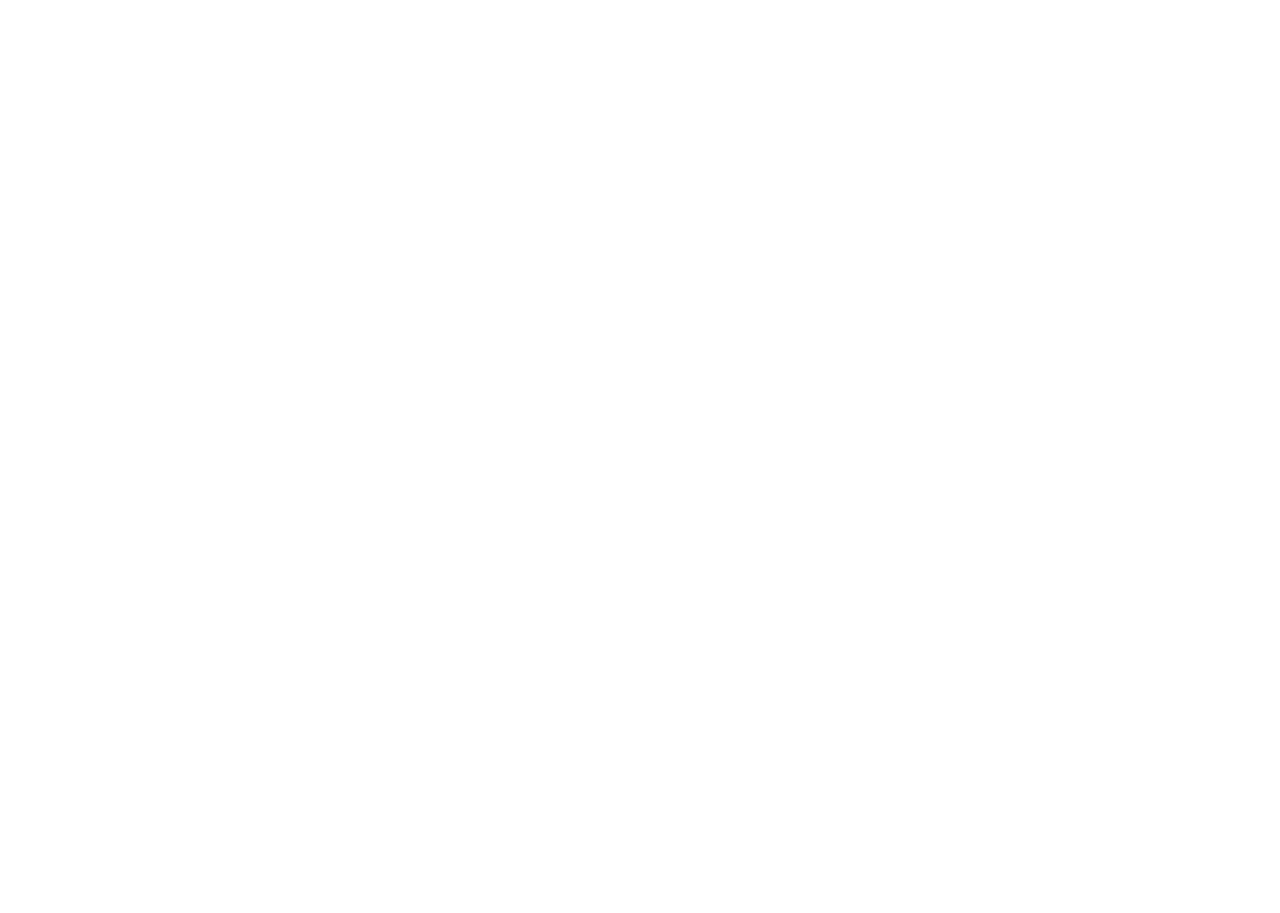
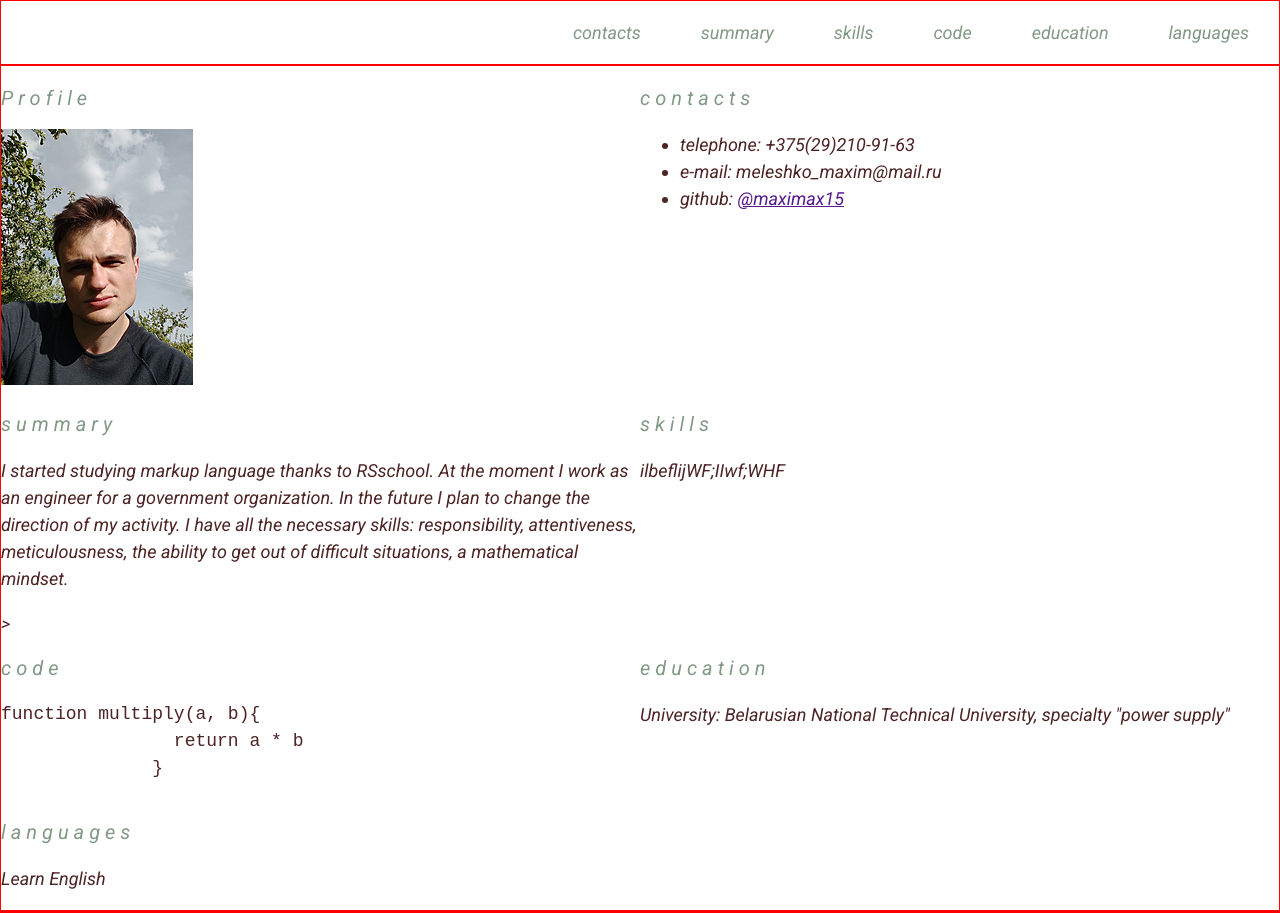
Before and after one commit to maximax15/rsschool-cv, a plain HTML site: page index.html in a window 1280 px wide. Before the commit the page ends 800 px from the top, so only its background shows below. Drawn offline with Linux system fonts and the light colour scheme.

Commit message:
refactor:reload style.css and index.html (poluchilas dich)

```diff
--- a/index.html
+++ b/index.html
@@ -7,12 +7,68 @@
     <link rel="stylesheet" href="style.css">
     <link rel="icon" href="assets/favicon.ico">
     <link rel="preconnect" href="https://fonts.googleapis.com">
-<link rel="preconnect" href="https://fonts.gstatic.com" crossorigin>
-<link href="https://fonts.googleapis.com/css2?family=Roboto:ital,wght@1,100&display=swap" rel="stylesheet">
+    <link rel="preconnect" href="https://fonts.gstatic.com" crossorigin>
+    <link href="https://fonts.googleapis.com/css2?family=Roboto:ital,wght@1,100;1,400&display=swap" rel="stylesheet">
     <title>Document</title>
 </head>
 <body>
-<p class="card"></p>
+<header class="header">
+    <div class="container">
+<nav class="nav">
+    <ul class="nav-list">
+        <li class="nav-item"><a href="" class="nav-link">contacts</a></li>
+        <li class="nav-item"><a href="" class="nav-link">summary</a></li>
+        <li class="nav-item"><a href="" class="nav-link">skills</a></li>
+        <li class="nav-item"><a href="" class="nav-link">code</a></li>
+        <li class="nav-item"><a href="" class="nav-link">education</a></li>
+        <li class="nav-item"><a href="" class="nav-link">languages</a></li>
+    </ul>
+</nav>
+    </div>
+</header>
+<main class="main">
+    <div class="container main-container" >
+        <section class="section" id="profile">
+            <h1 class="section-title">Profile</h1>
 
+            <img src="./assets/favicon probnaya.ico" alt="Maxim Meleshko">
+        </section>
+        <section class="section" id="contacts">
+            <h2 class="section-title">contacts</h2>
+            <ul>
+                <li>telephone: +375(29)210-91-63</li>
+                <li>e-mail: meleshko_maxim@mail.ru</li>
+                <li>github: <a href="">@maximax15</a></li>
+            </ul>
+        </section>
+        <section class="section" id="summary">
+            <h2 class="section-title">summary</h2>
+            <p>I started studying markup language thanks to RSschool. At the moment I work as an engineer for a government organization. In the future I plan to change the direction of my activity. I have all the necessary skills: responsibility, attentiveness, meticulousness, the ability to get out of difficult situations, a mathematical mindset.</p>>
+        </section>
+        <section class="section" id="skills">
+            <h2 class="section-title">skills</h2>
+            <p>ilbeflijWF;IIwf;WHF</p>
+        </section>
+        <section class="section" id="code">
+            <h2 class="section-title">code</h2>
+            <p><pre>function multiply(a, b){
+                return a * b
+              }</pre></p>
+        </section>
+        <section class="section" id="education">
+            <h2 class="section-title">education</h2>
+            <p>University: Belarusian National Technical University, specialty "power supply"</p>
+        </section>
+        <section class="section" id="languages">
+            <h2 class="section-title">languages</h2>
+            <p>Learn English</p>
+        </section>
+</div>
+</main>
+<footer class="footer">
+    <div class="container">
+
+</div>
+</footer>
 </body>
 </html>
--- a/style.css
+++ b/style.css
@@ -1,6 +1,76 @@
-p {
-    text-align: center;
-}
 body {
     font-family: 'roboto',sans-serif;
+    min-height: 100vh;
+    margin: 0;
+    padding: 0;
+    display:flex;
+    flex-direction: column;
+    justify-content: space-between;
 }
+.header{
+    border: 1px solid red;
+}
+.main{
+    border: 1px solid red;
+}
+.footer{
+    border: 1px solid red;
+}
+.container{
+    max-width: 1440px;
+    margin:0 auto;
+}
+.nav-list{
+    display: flex;
+    justify-content: flex-end;
+    align-items: center;
+    list-style: none;
+    padding:0;
+
+}
+html {
+    scroll-behavior: smooth;
+  }
+  .nav-link {
+    text-decoration: none;
+  color: #829985;
+  transition: color 1.5s;
+  padding:0 30px;
+  }
+  .nav-link:hover {
+    color: #e60707;
+  }
+  .section-item a {
+    color: #829985;
+    text-decoration: none;
+    transition: color 0.5s;
+  }
+  .section-item a:hover {
+    color: #4d2323;
+  }
+  .main-container {
+display: flex;
+flex-wrap: wrap;
+  }
+  .section{
+      width: 50%;
+  }
+  @media (max-width: 768px) {
+    .section {
+      width: 100%;
+    }
+  }
+  body {
+    font-family: 'Roboto', sans-serif;
+    font-size: 18px;
+    font-weight: 400;
+    line-height: 1.5;
+    color: #4d2323;
+  }
+  .section-title {
+    font-size: 20px;
+    font-weight: 400;
+    text-transform: full-width;
+    letter-spacing: 5px;
+    color: #829985;
+  }
```
